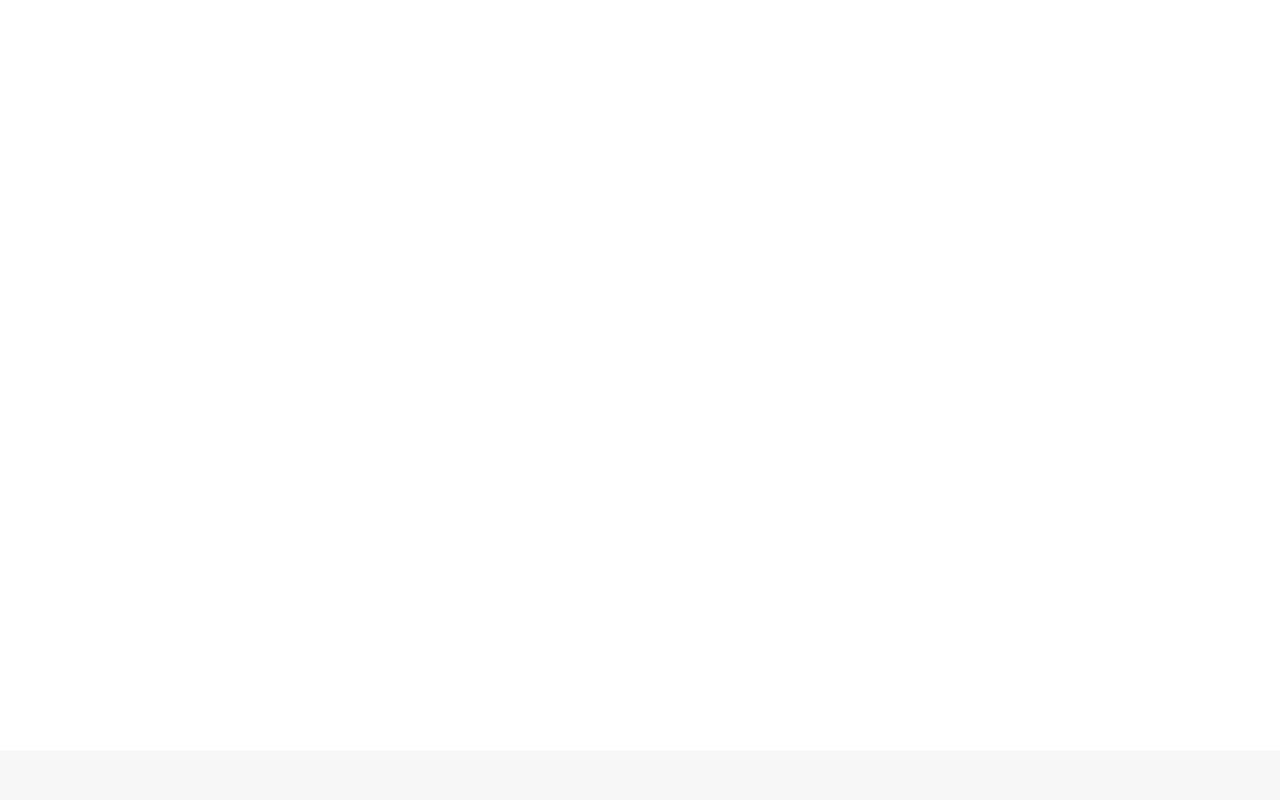
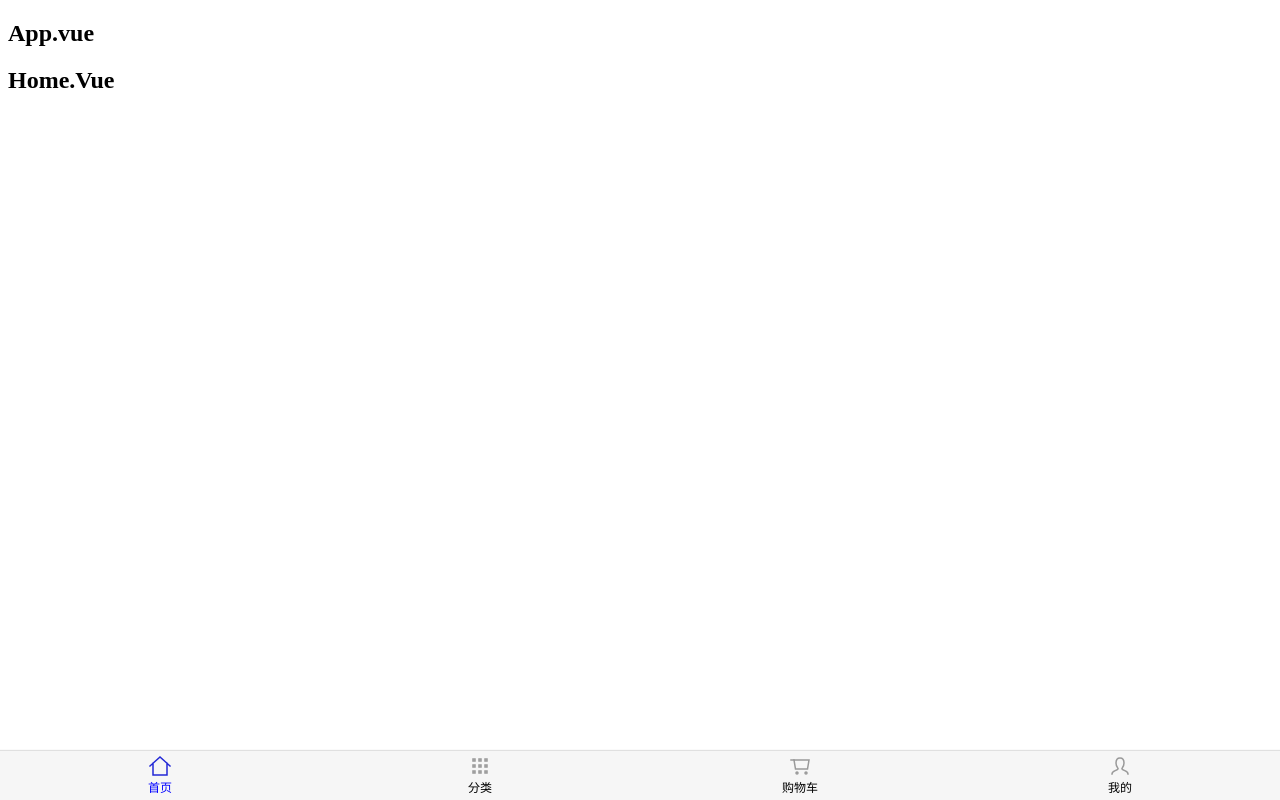
Before and after one commit to Jason-momo/mymall, a Vue app: page /home in a window 1280 px wide. Before the commit this address had no page. Built offline with nearby package versions, Linux system fonts and the light colour scheme.

Commit message:
update tabbar

```diff
--- a/src/App.vue
+++ b/src/App.vue
@@ -1,5 +1,6 @@
 <template>
   <div>
+    <h2>App.vue</h2>
     <MainTabBar></MainTabBar>
   </div>
   <router-view/>
@@ -9,7 +10,7 @@ import MainTabBar from "@/components/component/mainTabBar/MainTabBar";
 export default {
   name: "App",
   components: {
-    MainTabBar
+    MainTabBar,
   }
 }
 </script>
--- a/src/components/common/tabbar/TabBar.vue
+++ b/src/components/common/tabbar/TabBar.vue
@@ -5,18 +5,28 @@
 </template>
 
 <script>
+
 export default {
-  name: "TabBar"
+  name: "TabBar",
 }
 </script>
 
-<style scoped>
+<style >
 #tab-bar {
+  /*固定定位*/
   position: fixed;
+  /*弹性布局*/
+  display: flex;
+  /*居中*/
+  text-align: center;
   height: 49px;
   background-color: #F6F6F6;
   left: 0;
   right: 0;
   bottom: 0;
+  /*tabbar 阴影*/
+  box-shadow: 0 -1px 1px rgba(100, 100, 100, .2);
+
+
 }
 </style>
--- a/src/components/common/tabbar/TabBarItem.vue
+++ b/src/components/common/tabbar/TabBarItem.vue
@@ -1,15 +1,56 @@
 <template>
-<div class="tab-bar-item">
-    <div></div>
-</div>
+  <div class="tb_item" @click="itemClick">
+    <div v-if="!isActive">
+      <slot name="item_img"></slot>
+    </div>
+    <div v-else>
+      <slot name="item_img_active"></slot>
+    </div>
+    <div :style="activeStyle">
+      <slot name="item_text"></slot>
+    </div>
+
+  </div>
 </template>
 
 <script>
 export default {
-  name: "TabBarItem"
+  name: "TabBarItem",
+  props: {
+    path: String,
+    activeColor: {
+      type: String,
+      default: 'blue',
+    }
+  },
+  computed: {
+    isActive() {
+      return !this.$route.path.indexOf(this.path);
+    },
+    activeStyle() {
+      return this.isActive ? {color: this.activeColor} : {}
+    }
+  },
+  methods: {
+    itemClick() {
+      if (this.path !== this.$route.path) {
+        this.$router.replace(this.path)
+      }
+    }
+  }
 }
 </script>
 
-<style scoped>
+<style>
+.tb_item {
+  flex: 1;
+  font-size: 12px;
+  margin-top: 3px;
+}
 
+.tb_item img {
+  height: 24px;
+  width: 24px;
+  vertical-align: middle;
+}
 </style>
--- a/src/components/component/mainTabBar/MainTabBar.vue
+++ b/src/components/component/mainTabBar/MainTabBar.vue
@@ -1,8 +1,28 @@
 <template>
   <div>
-  <TabBar>
+    <tab-bar>
+      <TabBarItem path="/home">
+        <template v-slot:item_img><img src="@/assets/img/home/home.svg" alt=""></template>
+        <template v-slot:item_img_active><img src="@/assets/img/home/home_active.svg" alt=""></template>
+        <template v-slot:item_text><div>首页</div></template>
+      </TabBarItem>
+      <TabBarItem path="/category">
+        <template v-slot:item_img><img src="@/assets/img/category/category.svg" alt=""></template>
+        <template v-slot:item_img_active><img src="@/assets/img/category/category_active.svg" alt=""></template>
+        <template v-slot:item_text><div>分类</div></template>
+      </TabBarItem>
+      <TabBarItem path="/cart">
+        <template v-slot:item_img><img src="@/assets/img/cart/cart.svg" alt=""></template>
+        <template v-slot:item_img_active><img src="@/assets/img/cart/cart_active.svg" alt=""></template>
+        <template v-slot:item_text><div>购物车</div></template>
+      </TabBarItem>
+      <TabBarItem path="/profile">
+        <template v-slot:item_img><img src="@/assets/img/profile/profile.svg" alt=""></template>
+        <template v-slot:item_img_active><img src="@/assets/img/profile/profile_active.svg" alt=""></template>
+        <template v-slot:item_text><div>我的</div></template>
+      </TabBarItem>
 
-  </TabBar>
+    </tab-bar>
   </div>
 
 </template>
@@ -10,9 +30,10 @@
 <script>
 import TabBar from "@/components/common/tabbar/TabBar";
 import TabBarItem from "@/components/common/tabbar/TabBarItem";
+
 export default {
   name: "MainTabBar",
-  components:{
+  components: {
     TabBar,
     TabBarItem
   }
--- a/src/main.js
+++ b/src/main.js
@@ -1,7 +1,7 @@
 import {createApp} from 'vue'
-import App from './App.vue'
+import App from '@/App'
 import './registerServiceWorker'
-import router from './router'
+import router from '@/router'
 import store from '@/store'
 
 createApp(App).use(store).use(router).mount('#app')
--- a/src/router/index.js
+++ b/src/router/index.js
@@ -1,12 +1,35 @@
-import { createRouter, createWebHistory } from 'vue-router'
+import {createRouter, createWebHistory} from 'vue-router'
+import Home from "@/views/home/Home";
 
+const Category = () => import("@/views/category/Category")
+const Cart = () => import("@/views/cart/Cart")
+const Profile = () => import("@/views/profile/Profile")
+const routes = [
+    {
+        path: '',
+        redirect: '/home',
+    },
 
-const routes = [
-  // {
-  //   path: '/',
-  //   name: 'Home',
-  //   component: Home
-  // },
+    {
+        path: '/home',
+        name: 'Home',
+        component: Home
+    },
+    {
+        path: '/category',
+        name: 'Category',
+        component: Category
+    },
+    {
+        path: '/cart',
+        name: 'Cart',
+        component: Cart
+    },
+    {
+        path: '/profile',
+        name: 'Profile',
+        component: Profile
+    },
     // {
     //   path: '/about',
     //   name: 'About',
--- /dev/null
+++ b/src/views/cart/Cart.vue
@@ -0,0 +1,15 @@
+<template>
+<div>
+  <h2>Cart.Vue</h2>
+</div>
+</template>
+
+<script>
+export default {
+  name: "Cart"
+}
+</script>
+
+<style scoped>
+
+</style>
--- /dev/null
+++ b/src/views/category/Category.vue
@@ -0,0 +1,15 @@
+<template>
+<div>
+  <h2>Cartgory.vue</h2>
+</div>
+</template>
+
+<script>
+export default {
+  name: "Categroy"
+}
+</script>
+
+<style scoped>
+
+</style>
--- /dev/null
+++ b/src/views/home/Home.vue
@@ -0,0 +1,15 @@
+<template>
+<div>
+  <h2>Home.Vue</h2>
+</div>
+</template>
+
+<script>
+export default {
+  name: "Home"
+}
+</script>
+
+<style scoped>
+
+</style>
--- /dev/null
+++ b/src/views/profile/Profile.vue
@@ -0,0 +1,15 @@
+<template>
+<div>
+  <h2>Profile.Vue</h2>
+</div>
+</template>
+
+<script>
+export default {
+  name: "Profile"
+}
+</script>
+
+<style scoped>
+
+</style>
--- a/vue.config.js
+++ b/vue.config.js
@@ -1,11 +1,15 @@
+const path = require("path");
+function resolve(dir) {
+    return path.join(__dirname, dir);
+}
+// vue.config.js 常⽤配置
 module.exports = {
-    configureWebpack: {
-        resolve: {
-            alias: {
-                'assets': '@/assets',
-                'components': '@/components',
-                'views': '@/views',
-            }
-        }
-    },
+    chainWebpack: config => {
+        config.resolve.alias
+            //设置“src”目录别名为“@”
+            .set("@", resolve("src"))
+        // .set("views", resolve("src/views"))
+        //     .set('components',resolve('./src/components'))
+        //set第一个参数：设置的别名，第二个参数：设置的路径
+    }
 }
```
Also changed, not shown: src/assets/img/category/category.svg (renamed from src/assets/img/categroy/category.svg), src/assets/img/category/category_active.svg (renamed from src/assets/img/categroy/category_active.svg). Lines whose indentation alone changed are shown as unchanged.
